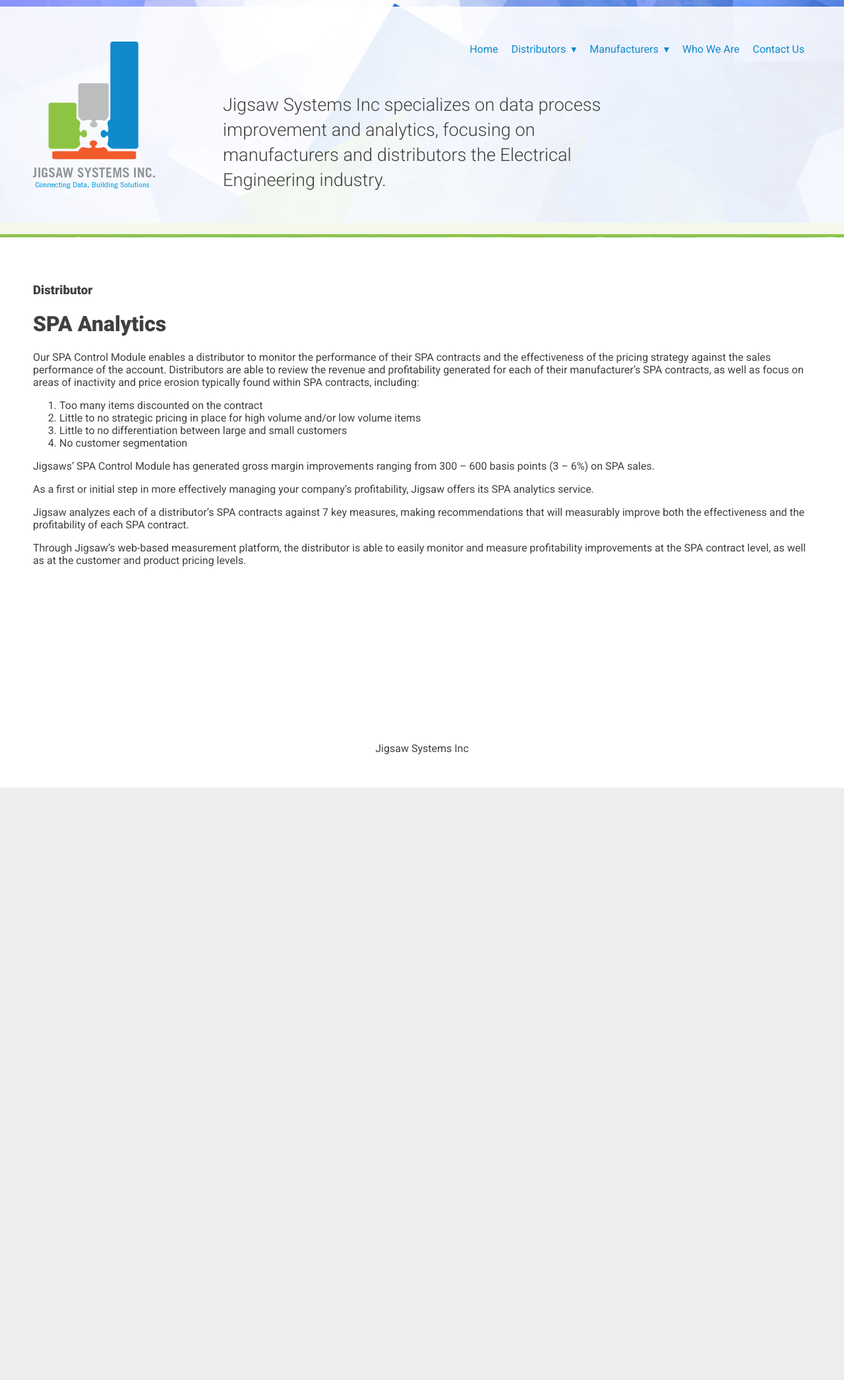
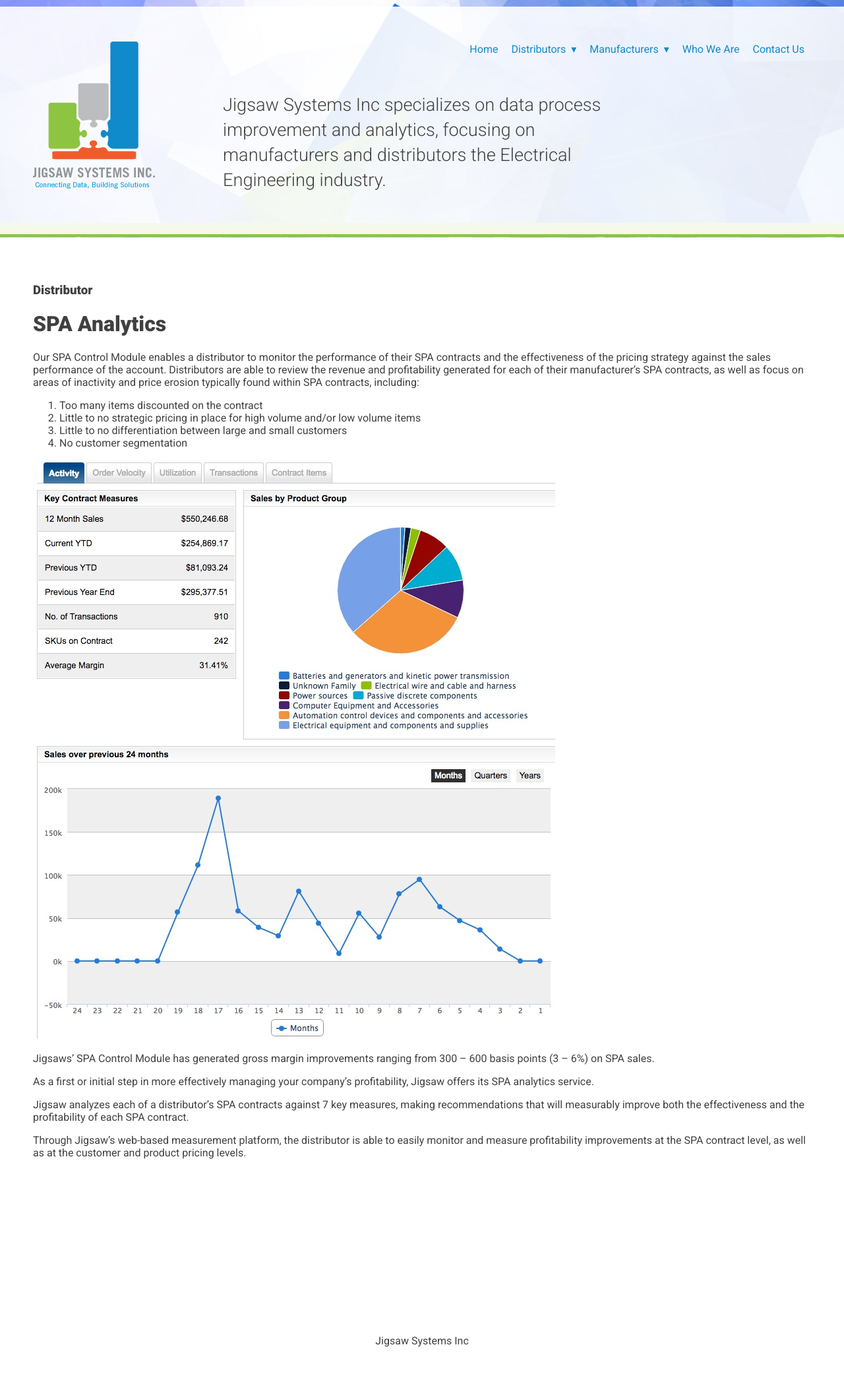
Before and after one commit to Codefully/jigsaw-redo, a Jekyll site: the page built from pages/distributor-spa-module.md, in a window 1280 px wide. Shown: the whole page at 66% size. Built offline with Jekyll 4.4.1, drawn with Linux system fonts in a browser that asks for light colours; nearby versions of some CDN libraries; before the commit the page ends 1194 px from its top, so only the background shows below that.

Commit message:
Updated Distributor Spa Module

```diff
--- a/pages/distributor-spa-module.md
+++ b/pages/distributor-spa-module.md
@@ -15,6 +15,8 @@ Our SPA Control Module enables a distributor to monitor the performance of their
 3. Little to no differentiation between large and small customers
 4. No customer segmentation
 
+![distributor-spa.jpg](/uploads/distributor-spa.jpg)
+
 Jigsaws’ SPA Control Module has generated gross margin improvements ranging from 300 – 600 basis points (3 – 6%) on SPA sales.
 
 As a first or initial step in more effectively managing your company’s profitability, Jigsaw offers its SPA analytics service.
```
